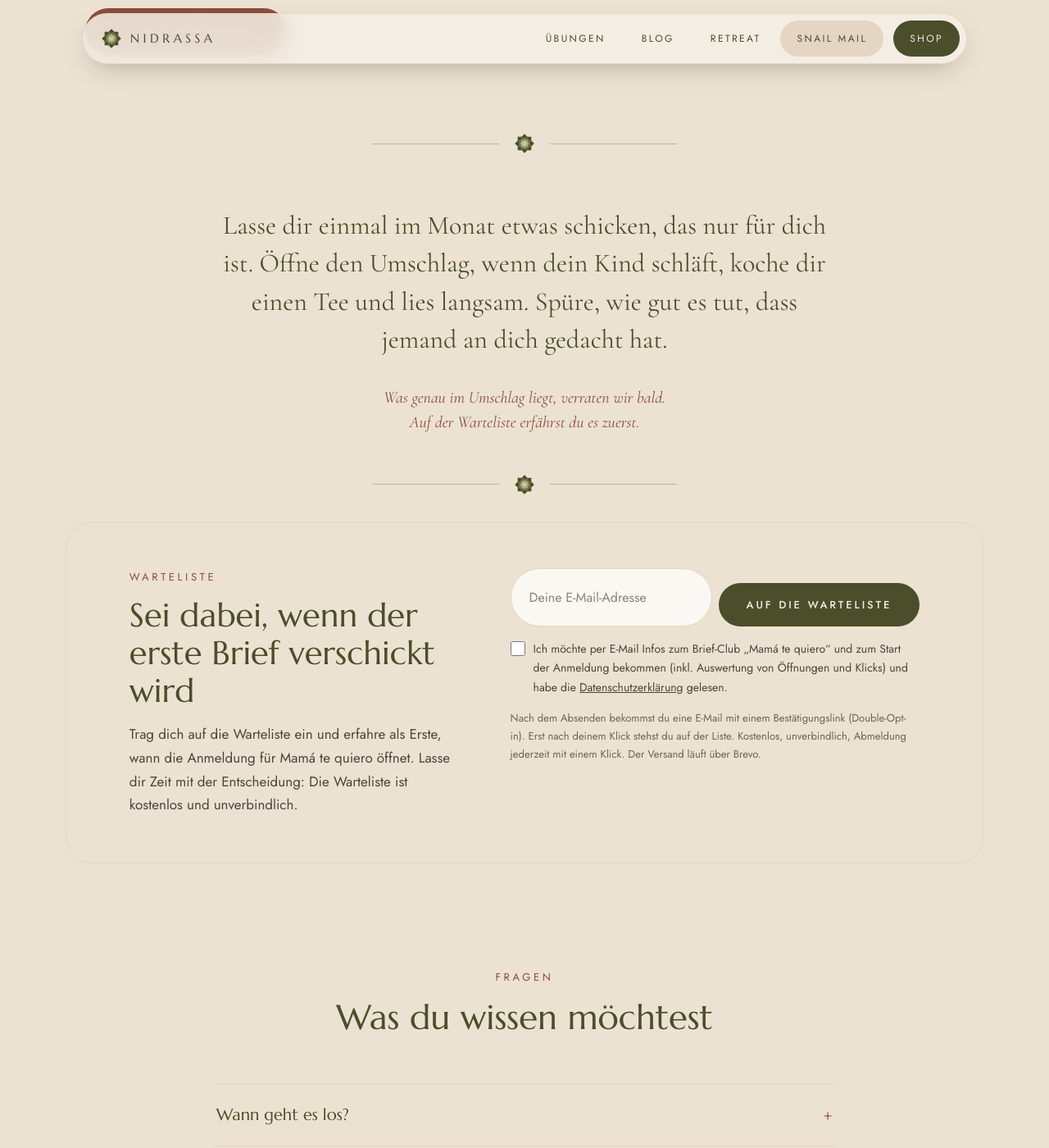
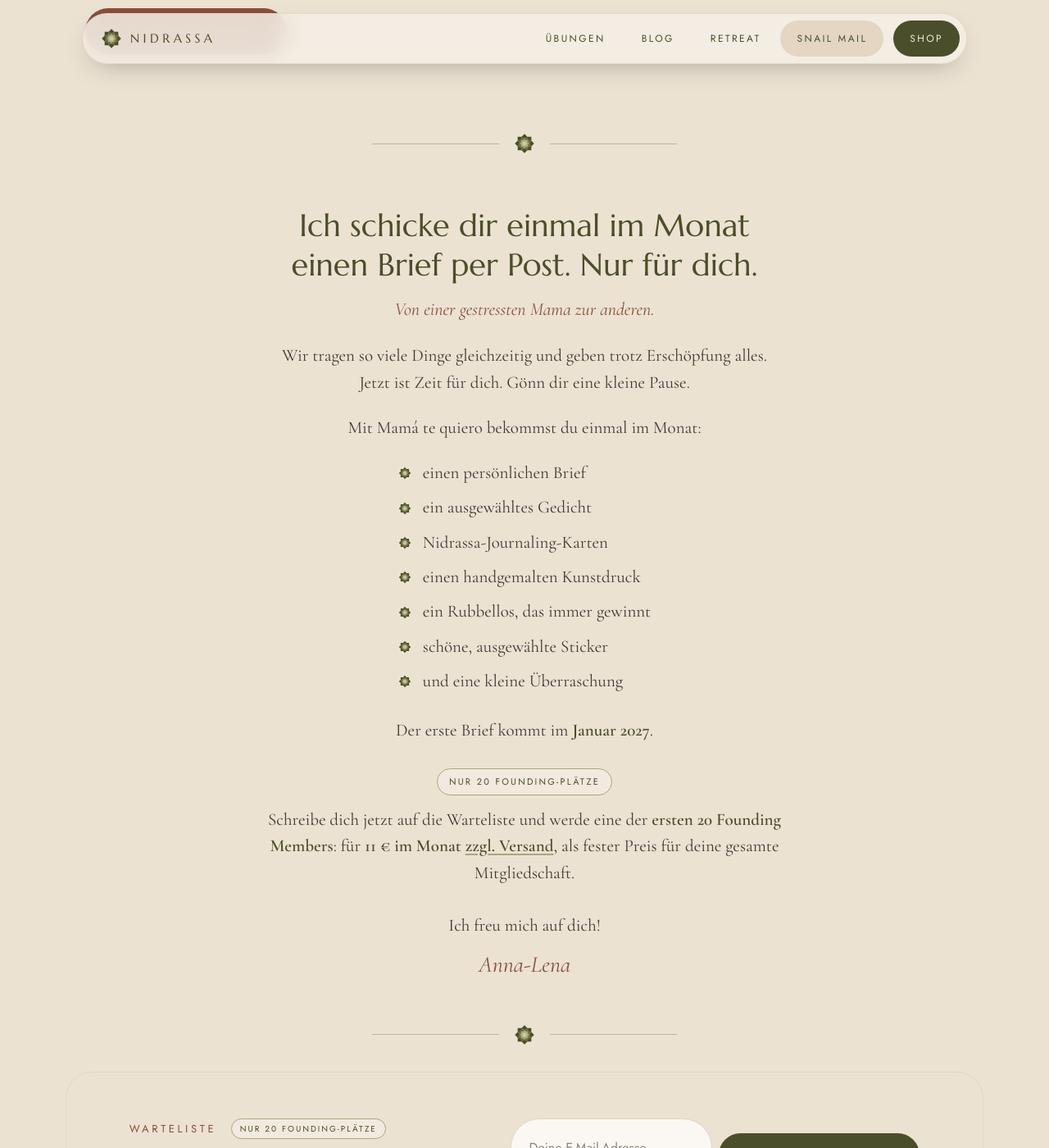
Before and after one commit to Alephantom/nidrassa, a Jekyll site: the page built from mamatequiero.html, in a window 1280 px wide and 1400 px high, scrolled down 606 px. Shown: the whole window at 82% size. Built offline with Jekyll 4.4.1, drawn with Linux system fonts in a browser that asks for light colours; some of the changed text lies outside the part shown.

Commit message:
Mamá te quiero: Inhalte + Founding-Preis (11 €/Monat zzgl. Versand, 20 Plätze), neue Seite /versand/ mit Correos-Porto 2026

```diff
--- a/_data/navigation.yml
+++ b/_data/navigation.yml
@@ -37,3 +37,5 @@ footer:
     url: /datenschutz/
   - title: Deine Gewährleistungsrechte
     url: /gewaehrleistung/
+  - title: Versand
+    url: /versand/
--- a/assets/styles.css
+++ b/assets/styles.css
@@ -963,6 +963,36 @@ footer small { display: block; margin-top: 48px; font-size: 13px; color: var(--s
 .mtq-big { max-width: 760px; margin: 0 auto; text-align: center; font-family: var(--serif); font-size: clamp(24px, 2.6vw, 32px); line-height: 1.45; color: var(--olive); }
 .mtq-soon { max-width: 560px; margin: 32px auto 0; text-align: center; font-family: var(--serif); font-style: italic; font-size: 20px; line-height: 1.5; color: var(--deep-copper); }
 
+/* Letter section: contents + founding price */
+.mtq-letter .wrap { max-width: 680px; text-align: center; }
+.mtq-letter-title { font-family: var(--display); font-weight: 400; font-size: clamp(28px, 3.2vw, 38px); line-height: 1.25; color: var(--olive); }
+.mtq-letter-sub { margin-top: 12px; font-family: var(--serif); font-style: italic; font-size: 22px; color: var(--deep-copper); }
+.mtq-letter-p { margin-top: 22px; font-family: var(--serif); font-size: 21px; line-height: 1.55; color: #3d3a34; }
+.mtq-letter-p strong { font-weight: 600; color: var(--olive); }
+.mtq-price a { color: inherit; text-decoration: underline; text-decoration-color: var(--sage); text-underline-offset: 3px; }
+.mtq-list { list-style: none; display: inline-block; text-align: left; margin: 18px auto 0; padding: 0; }
+.mtq-list li { display: flex; align-items: center; gap: 14px; padding: 7px 0; font-family: var(--serif); font-size: 21px; line-height: 1.35; color: #3d3a34; }
+.mtq-li-star { width: 16px; height: 16px; flex: none; }
+.mtq-founding-badge { margin-top: 30px; }
+.mtq-founding-badge span, .mtq-badge { display: inline-block; padding: 6px 14px; border: 1px solid var(--sage); border-radius: 999px; font-family: var(--sans); font-size: 11px; letter-spacing: .2em; text-transform: uppercase; color: var(--olive); background: var(--beige); }
+.mtq-badge { margin-left: 10px; padding: 3px 10px; font-size: 10px; vertical-align: 1px; }
+.mtq-founding-badge + .mtq-price { margin-top: 14px; }
+.mtq-letter-bye { margin-top: 30px; font-family: var(--serif); font-size: 21px; color: #3d3a34; }
+.mtq-letter-sign { margin-top: 6px; font-family: var(--serif); font-style: italic; font-size: 28px; color: var(--deep-copper); }
+@media (max-width: 560px) {
+  .mtq-letter-p, .mtq-list li, .mtq-letter-bye { font-size: 19px; }
+  .mtq-badge { display: table; margin: 10px 0 0; }
+}
+
+/* /versand/ */
+.ship-table { width: 100%; margin-top: 28px; border-collapse: collapse; font-size: 16px; }
+.ship-table th, .ship-table td { text-align: left; padding: 12px 8px; border-bottom: 1px solid var(--sand); vertical-align: top; }
+.ship-table th { font-family: var(--sans); font-weight: 500; font-size: 12px; letter-spacing: .16em; text-transform: uppercase; color: var(--moss); }
+.ship-table td:last-child, .ship-table th:last-child { text-align: right; white-space: nowrap; }
+.ship-table small { display: block; color: #6b665c; font-size: 13px; }
+.legal ul.ship-notes { margin-top: 12px; padding-left: 20px; color: #3d3a34; }
+.legal ul.ship-notes li { margin-top: 6px; }
+
 .mtq-section { padding: 88px 0; }
 .mtq-head { text-align: center; max-width: 640px; margin: 0 auto 56px; }
 .mtq-head h2 { font-family: var(--display); font-weight: 400; font-size: clamp(30px, 3.6vw, 42px); line-height: 1.15; color: var(--olive); margin-top: 14px; }
--- a/mamatequiero.html
+++ b/mamatequiero.html
@@ -1,7 +1,7 @@
 ---
 layout: default
 title: "Mamá te quiero – Brief-Club für Mamas"
-description: "Einmal im Monat ein Brief per Post, nur für dich: von einer Mama an Mamas. Der erste Brief kommt im Januar 2027. Trag dich kostenlos auf die Warteliste ein."
+description: "Einmal im Monat ein Brief per Post, nur für dich: persönlicher Brief, Gedicht, Journaling-Karten, Kunstdruck und mehr. Erster Brief im Januar 2027. Nur 20 Founding-Plätze: 11 € im Monat zzgl. Versand."
 image: /assets/mamatequiero/og.jpg
 body_class: "page-mtq"
 permalink: /mamatequiero/
@@ -10,10 +10,11 @@ nav: mamatequiero
 {%- comment -%}
   Waitlist page for the letter club „Mamá te quiero“.
   FAQ texts live in _data/mamatequiero.yml.
-  Do NOT promise contents (enclosures, themes, quantities) yet: Anna-Lena reveals them later via the waitlist.
+  Contents + founding price were approved by Anna-Lena on 28.10.2026 (text in the „Letter“ section, keep it word for word).
+  Do NOT add quantities (e.g. „drei Karten“) or a live countdown of the 20 founding places.
   Form: the existing Brevo newsletter form (_includes/newsletter.html, site.newsletter_action), only shown here.
   Brevo redirects to /fast-geschafft/ and /danke/.
-  Do NOT name a price, a start date other than „Januar 2027“ or the poem's author here.
+  Price: 11 € im Monat zzgl. Versand (shipping costs on /versand/). Do NOT name a start date other than „Januar 2027“ or the poem's author here.
 {%- endcomment -%}
 {%- assign club = site.data.mamatequiero -%}
 <main class="mtq">
@@ -114,11 +115,27 @@ nav: mamatequiero
 
   {% include mtq-divider.html %}
 
-  <!-- Invitation -->
-  <section class="mtq-invite">
+  <!-- Letter: contents + founding price (approved by Anna-Lena 28.10.2026, keep word for word) -->
+  <section class="mtq-invite mtq-letter" id="brief">
     <div class="wrap">
-      <p class="mtq-big">Lasse dir einmal im Monat etwas schicken, das nur für dich ist. Öffne den Umschlag, wenn dein Kind schläft, koche dir einen Tee und lies langsam. Spüre, wie gut es tut, dass jemand an dich gedacht hat.</p>
-      <p class="mtq-soon">Was genau im Umschlag liegt, verraten wir bald.<br>Auf der Warteliste erfährst du es zuerst.</p>
+      <h2 class="mtq-letter-title">Ich schicke dir einmal im Monat einen Brief per Post. Nur für dich.</h2>
+      <p class="mtq-letter-sub">Von einer gestressten Mama zur anderen.</p>
+      <p class="mtq-letter-p">Wir tragen so viele Dinge gleichzeitig und geben trotz Erschöpfung alles. Jetzt ist Zeit für dich. Gönn dir eine kleine Pause.</p>
+      <p class="mtq-letter-p">Mit Mamá te quiero bekommst du einmal im Monat:</p>
+      <ul class="mtq-list">
+        <li><svg class="mtq-li-star star-dark" aria-hidden="true"><use href="#star"/></svg>einen persönlichen Brief</li>
+        <li><svg class="mtq-li-star star-dark" aria-hidden="true"><use href="#star"/></svg>ein ausgewähltes Gedicht</li>
+        <li><svg class="mtq-li-star star-dark" aria-hidden="true"><use href="#star"/></svg>Nidrassa-Journaling-Karten</li>
+        <li><svg class="mtq-li-star star-dark" aria-hidden="true"><use href="#star"/></svg>einen handgemalten Kunstdruck</li>
+        <li><svg class="mtq-li-star star-dark" aria-hidden="true"><use href="#star"/></svg>ein Rubbellos, das immer gewinnt</li>
+        <li><svg class="mtq-li-star star-dark" aria-hidden="true"><use href="#star"/></svg>schöne, ausgewählte Sticker</li>
+        <li><svg class="mtq-li-star star-dark" aria-hidden="true"><use href="#star"/></svg>und eine kleine Überraschung</li>
+      </ul>
+      <p class="mtq-letter-p">Der erste Brief kommt im <strong>Januar 2027</strong>.</p>
+      <p class="mtq-founding-badge"><span>Nur 20 Founding-Plätze</span></p>
+      <p class="mtq-letter-p mtq-price">Schreibe dich jetzt auf die Warteliste und werde eine der <strong>ersten 20 Founding Members</strong>: für <strong>11 € im Monat <a href="/versand/">zzgl. Versand</a></strong>, als fester Preis für deine gesamte Mitgliedschaft.</p>
+      <p class="mtq-letter-bye">Ich freu mich auf dich!</p>
+      <p class="mtq-letter-sign">Anna-Lena</p>
     </div>
   </section>
 
@@ -128,7 +145,7 @@ nav: mamatequiero
   <section class="waitlist-shell mtq-waitlist-shell">
     <div class="shop-waitlist waitlist-box mtq-waitlist" id="warteliste">
       <div class="wl-text">
-        <p class="eyebrow">Warteliste</p>
+        <p class="eyebrow">Warteliste <span class="mtq-badge">Nur 20 Founding-Plätze</span></p>
         <h3>Sei dabei, wenn der erste Brief verschickt wird</h3>
         <p>Trag dich auf die Warteliste ein und erfahre als Erste, wann die Anmeldung für Mamá te quiero öffnet. Lasse dir Zeit mit der Entscheidung: Die Warteliste ist kostenlos und unverbindlich.</p>
       </div>
```
Also changed, not shown: _data/mamatequiero.yml (+5 -2 lines), versand.html (added, +44 -0 lines), assets/mamatequiero/og.jpg.
